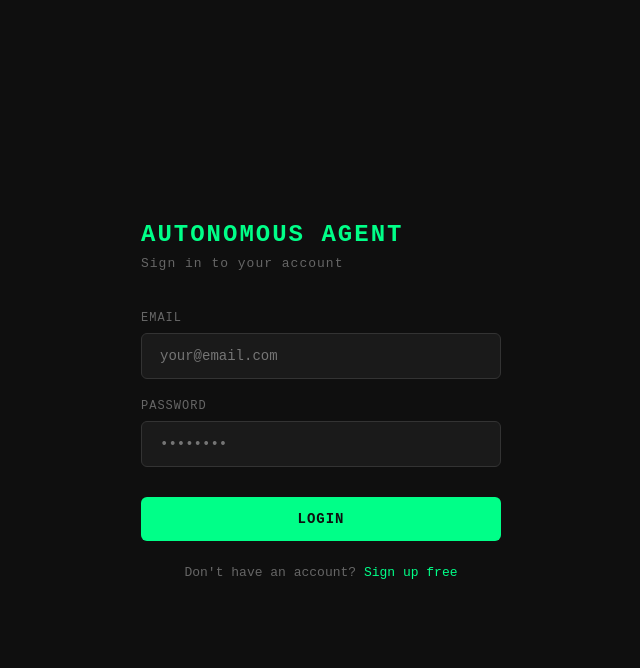
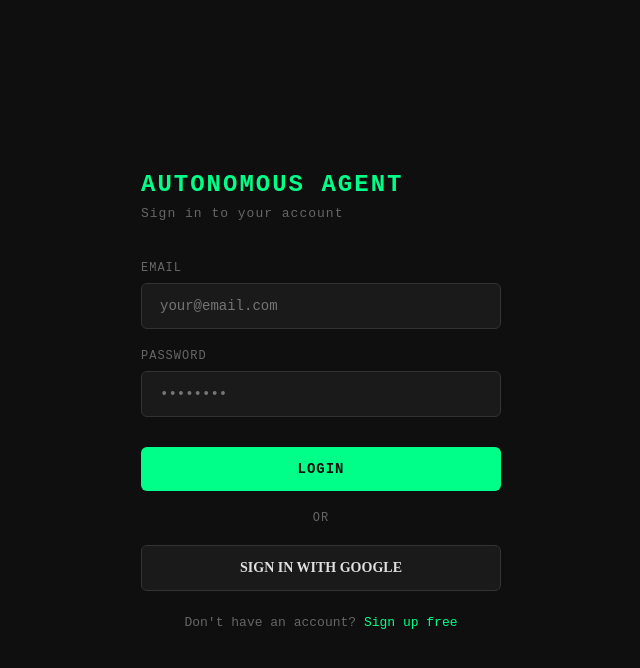
Before and after one commit to arhamsabri2-creator/autonomous-agent, a Flask app: page /login in a window 1280 px wide. Shown: the top 668 px of the page, without its empty margins (319-959 px from the left). Run offline with Flask 3, Linux system fonts and the light colour scheme; parts of the project's set-up code (start-up, migrations or seed data) failed here and were passed over.

Commit message:
Add Google OAuth login

```diff
--- a/app.py
+++ b/app.py
@@ -22,6 +22,7 @@ from apscheduler.schedulers.background import BackgroundScheduler
 from apscheduler.triggers.cron import CronTrigger
 from database import create_user, get_user_by_email, get_user_by_id, verify_password, check_and_update_usage, upgrade_to_pro, get_db, get_all_users, log_agent_run
 from agent import run_agent
+from authlib.integrations.flask_client import OAuth
 
 load_dotenv()
 
@@ -33,6 +34,15 @@ logger = logging.getLogger(__name__)
 
 app = Flask(__name__)
 app.wsgi_app = ProxyFix(app.wsgi_app, x_proto=1, x_host=1)
+
+oauth = OAuth(app)
+google = oauth.register(
+    name='google',
+    client_id=os.getenv('GOOGLE_CLIENT_ID'),
+    client_secret=os.getenv('GOOGLE_CLIENT_SECRET'),
+    server_metadata_url='https://accounts.google.com/.well-known/openid-configuration',
+    client_kwargs={'scope': 'openid email profile'}
+)
 app.secret_key = os.getenv("SECRET_KEY", "your-secret-key-change-this")
 
 app.config['SESSION_COOKIE_SECURE'] = False
@@ -369,6 +379,36 @@ Arham's Autonomous Agent
             return render_template("signup.html")
     return render_template("signup.html")
 
+@app.route("/auth/google")
+def google_login():
+    redirect_uri = url_for("google_callback", _external=True)
+    return google.authorize_redirect(redirect_uri)
+
+@app.route("/auth/google/callback")
+def google_callback():
+    try:
+        token = google.authorize_access_token()
+        user_info = token.get("userinfo")
+        if not user_info:
+            flash("Google login failed", "error")
+            return redirect(url_for("login"))
+        email = user_info["email"]
+        name = user_info.get("name", email.split("@")[0])
+        user = get_user_by_email(email)
+        if not user:
+            create_user(name, email, uuid.uuid4().hex)
+            user = get_user_by_email(email)
+        if not user:
+            flash("Google login failed - could not create account", "error")
+            return redirect(url_for("login"))
+        login_user(User(user))
+        logger.info(f"Google login: {email}")
+        return redirect(url_for("index"))
+    except Exception as e:
+        logger.error(f"Google callback error: {e}")
+        flash("Google login failed", "error")
+        return redirect(url_for("login"))
+
 @app.route("/login", methods=["GET", "POST"])
 @limiter.limit("5 per minute")
 def login():
--- a/templates/login.html
+++ b/templates/login.html
@@ -142,6 +142,12 @@
             <button type="submit">LOGIN</button>
         </form>
 
+        <div style="margin-top: 20px; text-align: center; color: #666; font-size: 12px; letter-spacing: 1px;">OR</div>
+
+        <a href="/auth/google" style="display: block; margin-top: 20px; width: 100%; background-color: #1a1a1a; color: #e0e0e0; border: 1px solid #333; border-radius: 6px; padding: 14px; font-family: Courier New monospace; font-size: 14px; font-weight: bold; text-align: center; text-decoration: none;">
+            SIGN IN WITH GOOGLE
+        </a>
+
         <div class="link">
             Don't have an account? <a href="/signup">Sign up free</a>
         </div>
```
